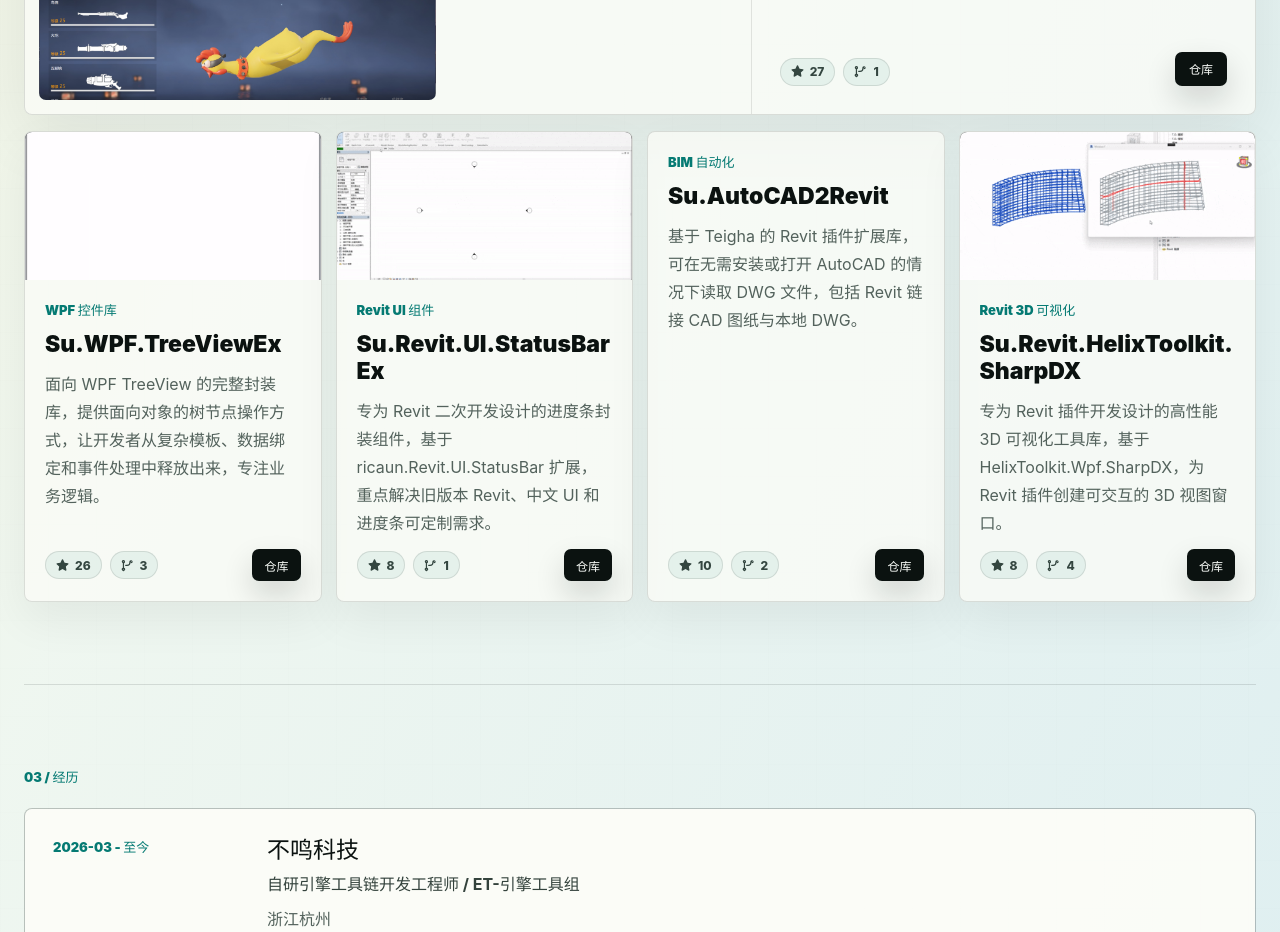
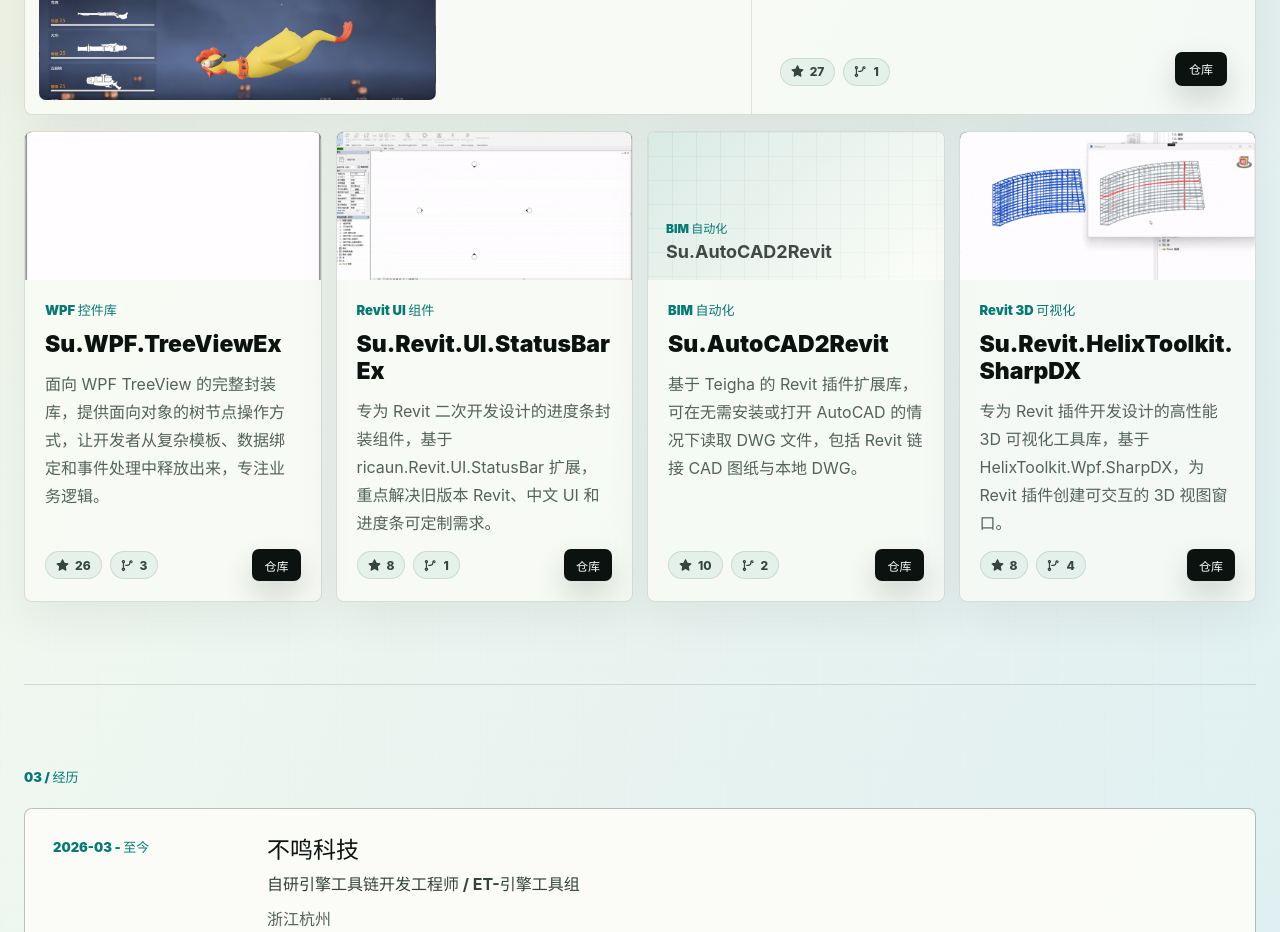
Before and after one commit to ViewSuSu/MyPersonalWebsite, a Vue app in the folder Frontend/: page / in a window 1280 px wide. Shown: the part 1780-2712 px from the top of the page. Built offline with nearby package versions, Linux system fonts and the light colour scheme.

Commit message:
统一项目卡片排版对齐

```diff
--- a/Frontend/src/App.vue
+++ b/Frontend/src/App.vue
@@ -253,8 +253,12 @@ onMounted(async () => {
 
         <div class="project-grid">
           <article v-for="project in supportingProjects" :key="project.name" class="project-card">
-            <figure v-if="getPrimaryPreview(project)" class="project-preview">
-              <img :src="getPrimaryPreview(project)!" :alt="`${project.title} 截图`" />
+            <figure class="project-preview" :class="{ 'is-placeholder': !getPrimaryPreview(project) }">
+              <img v-if="getPrimaryPreview(project)" :src="getPrimaryPreview(project)!" :alt="`${project.title} 截图`" />
+              <figcaption v-else>
+                <span>{{ project.category }}</span>
+                <strong>{{ project.name }}</strong>
+              </figcaption>
             </figure>
             <div class="project-card-copy">
               <span>{{ project.category }}</span>
--- a/Frontend/src/style.css
+++ b/Frontend/src/style.css
@@ -659,6 +659,37 @@ h1 {
   background: var(--ink);
 }
 
+.project-preview.is-placeholder {
+  display: grid;
+  align-content: end;
+  gap: 8px;
+  padding: 18px;
+  background:
+    linear-gradient(135deg, rgba(5, 122, 115, 0.12), rgba(255, 255, 250, 0.72)),
+    linear-gradient(90deg, rgba(11, 18, 16, 0.055) 1px, transparent 1px),
+    linear-gradient(180deg, rgba(11, 18, 16, 0.045) 1px, transparent 1px),
+    rgba(247, 251, 246, 0.86);
+  background-size: auto, 24px 24px, 24px 24px, auto;
+}
+
+.project-preview figcaption {
+  display: grid;
+  gap: 6px;
+}
+
+.project-preview figcaption span {
+  color: var(--accent);
+  font-size: 12px;
+  font-weight: 950;
+}
+
+.project-preview figcaption strong {
+  color: rgba(11, 18, 16, 0.76);
+  font-size: 18px;
+  line-height: 1.12;
+  overflow-wrap: anywhere;
+}
+
 .project-preview img {
   width: 100%;
   height: 100%;
```
